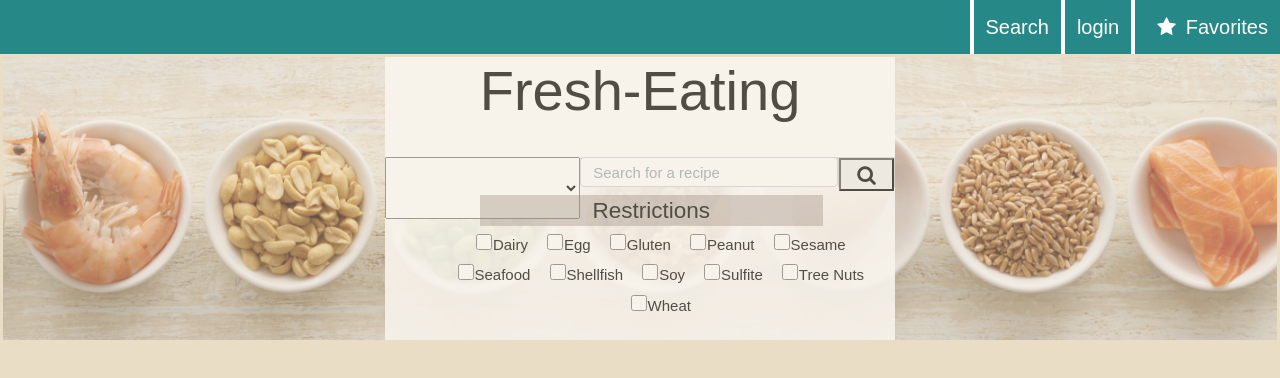
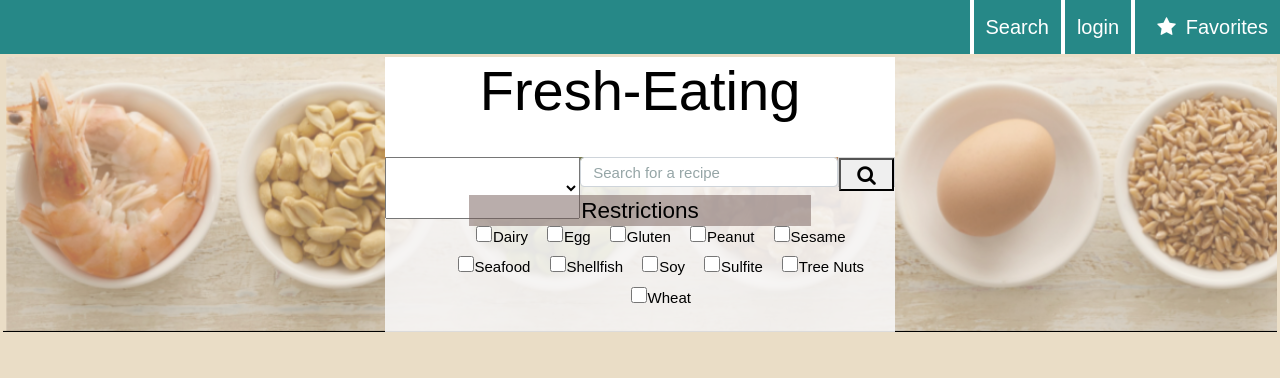
Before and after one commit to lav7patel/Fresh-eating, a React (Create React App) app in the folder client/: page / in a window 1280 px wide. Shown: the top 378 px of the page. Built offline with nearby package versions, Linux system fonts and the light colour scheme.

Commit message:
updated background

```diff
--- a/client/src/components/Search.js
+++ b/client/src/components/Search.js
@@ -165,7 +165,7 @@ class Search extends React.Component {
       <>
         <div className="searchbox">
           <div className="jumbotron jumbotron-fluid">
-            <div className="container">
+           <div className="container">
               <h1 className="display-4">Fresh-Eating</h1>
               <div classNAme= "searchbardislplay">
             <div className="searchpart">
--- a/client/src/index.css
+++ b/client/src/index.css
@@ -79,7 +79,7 @@ body {
 }
 .checkbox {
   padding: 1em;
-  background-color: #ffffffe8;
+  background-color: #f8f7f6e3;
   width: 100%;
   text-align: left;
   margin-right: 0.05;
@@ -94,7 +94,7 @@ label {
 }
 
 .jumbotron {
-  background-image: url("./images/foodD.png");
+  background-image: url("./images/allergybackground.png");
   display: block;
   object-fit: scale-down;
   width: 100%;
@@ -105,7 +105,6 @@ label {
   margin: 0;
   margin-right: 0;
   background-size: cover;
-  opacity: 0.65;
   color: black;
 }
 
@@ -148,11 +147,11 @@ h3 {
   font-family: Arial, Helvetica, sans-serif;
   text-align: center;
   font-size: 1.5em;
-  background-color: #7059545c;
+  background-color: #7059547d;
   opacity: 1;
   display:inline-block;
   padding: 2px 5em 2px 5em;
-  margin-left: 1em;
+  margin: 0;
 }
 
 a {
```
Also changed, not shown: client/src/images/allergybackground.png (added), client/src/images/foodD.png (deleted).
